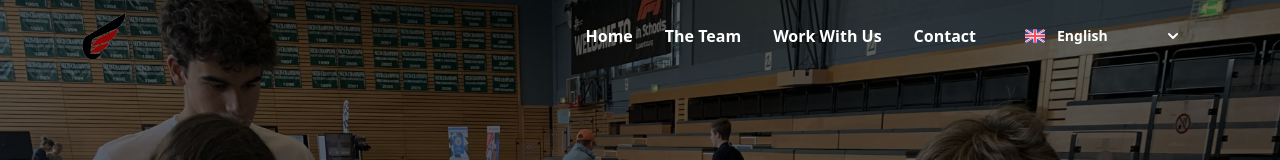
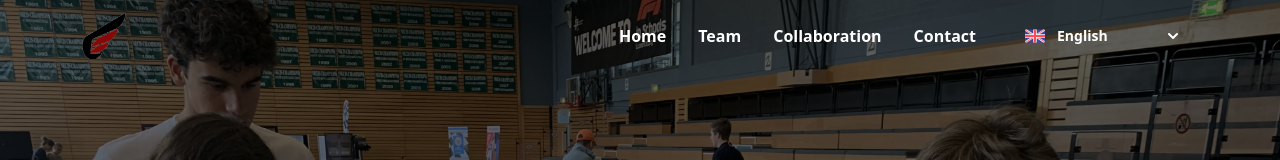
Before and after one commit to ccsio/icarus-website2, a Vue app: page / in a window 1280 px wide. Shown: the top 160 px of the page. Built offline with nearby package versions, Linux system fonts and the light colour scheme; grey boxes are pictures that could not be loaded; a web font is replaced by a local one.

Commit message:
fixed navbar translations

```diff
--- a/src/components/Navbar.vue
+++ b/src/components/Navbar.vue
@@ -2,15 +2,19 @@
 import { ref, onMounted, onUnmounted, computed } from 'vue'
 import { RouterLink, useRoute } from 'vue-router'
 import LanguageDropdown from '../components/LanguageDropdown.vue'
+import { useI18n } from 'vue-i18n'
+const { t } = useI18n()
+
 
 const mobileOpen = ref(false)
 
-const navItems = [
-  { label: 'Home', to: '/' },
-  { label: 'The Team', to: '/team' },
-  { label: 'Work With Us', to: '/work-with-us' },
-  { label: 'Contact', to: '/contact' }
-]
+
+const navItems = computed(() => [
+  { label: t("navbar.home"), to: '/' },
+  { label: t("navbar.team"), to: '/team' },
+  { label: t("navbar.collaboration"), to: '/work-with-us' },
+  { label: t("navbar.contact"), to: '/contact' }
+])
 
 const closeMobile = () => (mobileOpen.value = false)
 
--- a/src/i18n/locales/en.json
+++ b/src/i18n/locales/en.json
@@ -374,5 +374,11 @@
     "video": {
         "title": "Icarus STEM Racing Video",
         "label": "Introducing STEM Racing"
+    },
+    "navbar": {
+        "home": "Home",
+        "team": "Team",
+        "collaboration": "Collaboration",
+        "contact": "Contact"
     }
 }
```
